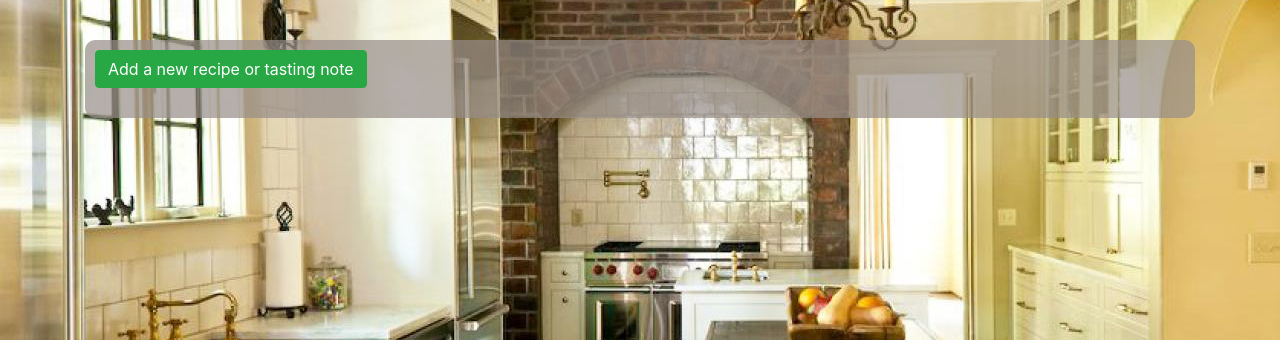
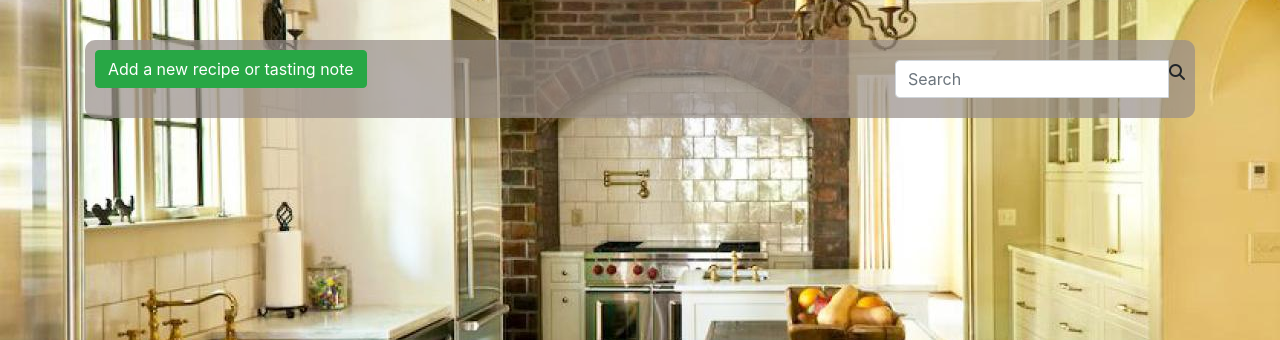
Before and after one commit to drmatthews/recipebox, a Django app: page /recipes/ in a window 1280 px wide. Shown: the part 142-482 px from the top of the page. Run offline with Django 3.2, Linux system fonts and the light colour scheme; the visitor is signed in with stand-in values (Sample User, id 1); data that the repository does not hold is empty; parts of the project's set-up code (start-up, migrations or seed data) failed here and were passed over; some libraries are stand-ins or nearby versions.

Commit message:
searching recipes using ajax

```diff
--- a/config/settings/common.py
+++ b/config/settings/common.py
@@ -39,7 +39,6 @@ THIRD_PARTY_APPS = (
     'allauth',  # registration
     'allauth.account',  # registration
     'allauth.socialaccount',  # registration
-    'djorm_pgfulltext',
 )
 
 # Apps specific for this project go here.
--- a/recipebox/recipes/urls.py
+++ b/recipebox/recipes/urls.py
@@ -20,4 +20,6 @@ urlpatterns = [
     url(r'^delete/(?P<recipe_id>[0-9]+)/$', views.recipe_delete, name='delete_recipe'),
     url(r'^delete/$', views.recipe_delete_ajax, name='delete_recipe_ajax'),
     url(r'^(?P<recipe_id>[0-9]+)/$', views.recipe_show, name='show_recipe'),
+    # url(r'^search/$', views.RecipeSearchListView.as_view(), name='recipe_search'),
+    url(r'^search/$', views.recipe_search, name='recipe_search'),
 ]
--- a/recipebox/recipes/views.py
+++ b/recipebox/recipes/views.py
@@ -2,6 +2,7 @@ from __future__ import absolute_import
 
 from django.shortcuts import get_object_or_404, render, redirect
 from django.http import HttpResponseRedirect, HttpResponse
+from django.http import JsonResponse
 from django.core.urlresolvers import reverse
 from django.contrib import auth,messages
 from django.contrib.auth.decorators import login_required
@@ -12,8 +13,9 @@ from django.core.files.temp import NamedTemporaryFile
 from django.forms.models import model_to_dict
 
 from django.conf import settings
+from django.db.models import Q
 
-from django.views.generic import ListView, DetailView
+from django.views.generic import ListView, DetailView, TemplateView
 from django.contrib.auth.mixins import LoginRequiredMixin
 
 from .models import Recipe, Ingredient, MethodStep
@@ -22,6 +24,7 @@ from .forms import RecipeForm, IngredientFormSet, MethodStepFormSet,\
                   UserForm, UserProfileForm, ImportForm
 
 import os
+import operator
 import urlparse
 import urllib,urllib2
 from bs4 import BeautifulSoup
@@ -316,3 +319,66 @@ class RecipeDetail(LoginRequiredMixin,DetailView):
     model = Recipe
     context_object_name = 'recipe'
     template_name = 'recipes/show_recipe.html'
+
+###############################################
+## search
+###############################################
+# class JSONResponseMixin(object):
+#     """
+#     A mixin that can be used to render a JSON response.
+#     """
+#     def render_to_json_response(self, context, **response_kwargs):
+#         """
+#         Returns a JSON response, transforming 'context' to make the payload.
+#         """
+#         return JsonResponse(
+#             self.get_data(context),
+#             **response_kwargs
+#         )
+
+#     def get_data(self, context):
+#         """
+#         Returns an object that will be serialized as JSON by json.dumps().
+#         """
+#         # Note: This is *EXTREMELY* naive; in reality, you'll need
+#         # to do much more complex handling to ensure that arbitrary
+#         # objects -- such as Django model instances or querysets
+#         # -- can be serialized as JSON.
+#         return context
+
+# class RecipeSearchListView(JSONResponseMixin,TemplateView):
+#     model = Recipe
+
+#     def get_queryset(self):
+#         result = super(RecipeSearchListView, self).get_queryset()
+#         print result
+#         query = self.request.GET.get('q')
+#         if query:
+#             query_list = query.split()
+#             result = result.filter(
+#                 reduce(operator.and_,
+#                        (Q(title__icontains=q) for q in query_list)) |
+#                 reduce(operator.and_,
+#                        (Q(description__icontains=q) for q in query_list))
+#             )
+#         ids = [r.id for r in result]
+#         self.data = {'recipe_id_list': ids}
+
+def recipe_search(request):
+
+    result = Recipe.objects.all()
+    query = request.GET.get('q')
+    if query:
+        query_list = query.split()
+        result = result.filter(
+            reduce(operator.and_,
+                   (Q(title__icontains=q) for q in query_list)) |
+            reduce(operator.and_,
+                   (Q(description__icontains=q) for q in query_list))
+        )
+        ids = [r.id for r in result]
+    else:
+        ids = []
+
+    data = {'recipe_id_list': ids}
+    return JsonResponse(data)
--- a/recipebox/static/css/project.css
+++ b/recipebox/static/css/project.css
@@ -18,6 +18,16 @@ img.bg {
   padding: 10px;
   background-color: rgba(151, 142, 137,0.7);
   border-radius: 10px;
+}
+
+.add-new {
+  display: inline-block;
+  padding-bottom: 20px;
+}
+
+.search {
+  display: inline-block;
+  float: right;
 }
 
 .dash-nav {
@@ -63,10 +73,6 @@ img.bg {
 input[readonly] {
   background-color: white !important;
   cursor: text !important;
-}
-
-.add-new {
-  padding-bottom: 20px;
 }
 
 .alert-debug {
--- a/recipebox/templates/base.html
+++ b/recipebox/templates/base.html
@@ -54,6 +54,7 @@
                 </li>
               {% endif %}
             </ul>
+
 
             <ul class="nav navbar-nav pull-xs-right">
               {% if request.user.is_authenticated %}
@@ -265,6 +266,32 @@
             });
           });
         }
+
+        $('#search-query').on('change',function() {
+          var query = $('#search-query').val(),
+              recipes = $('.row').find('.recipe'),
+              num_recipes = recipes.length;
+          $.get("{% url 'recipe_search' %}",{"q": query}, function(data){
+            var num_results = data.recipe_id_list.length
+            if (num_results > 0) {
+              for (i = 0; i < num_recipes; i++) {
+                for (j = 0; j < num_results; j++){
+                  var recipe_el = recipes[i];
+                  var recipe_id = $(recipe_el).attr('id');
+                  var result_id = 'recipe_'+data.recipe_id_list[j]
+                  if (recipe_id != result_id){
+                    $(recipe_el).hide();
+                  }
+                }
+              }
+            } else {
+              for (i = 0; i < num_recipes; i++) {
+                var recipe_el = recipes[i];
+                $(recipe_el).show();
+              }
+            }
+          });
+        });
       </script>
     {% endblock javascript %}
   </body>
--- a/recipebox/templates/recipes/recipes.html
+++ b/recipebox/templates/recipes/recipes.html
@@ -11,15 +11,22 @@
 {% endblock %}
 
 {% block content %}
+
 <div class="main">
 	<div class="add-new">
 		<a class="btn btn-success" href="{% url 'dashboard' %}">Add a new recipe or tasting note</a>
 	</div>
 
+	<div class="search">
+		<div class="input-group">
+		  <input id="search-query" type="text" class="form-control" name="q" placeholder="Search">
+		  <span class="input-group-addon"><span class="fa fa-search" aria-hidden="true"></span></span>
+		</div>
+	</div>
 	{% if recipe_list %}
 		<div class="row">
 	    {% for recipe in recipe_list %}
-	    	<div id="recipe_{{ recipe.id }}" class="col-md-3">
+	    	<div id="recipe_{{ recipe.id }}" class="recipe col-md-3">
 		    	<div class="card text-xs-center">
 		    		<div class="card-block">
 		    			<h5 class="card-title">{{ recipe.title }}</h5>
```
Also changed, not shown: recipebox/recipes/models.py (+0 -12 lines).
